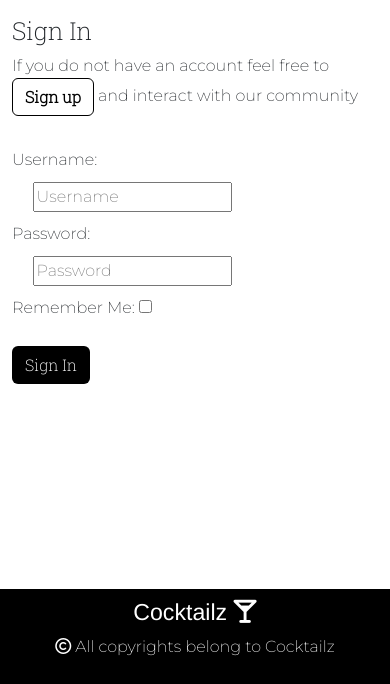
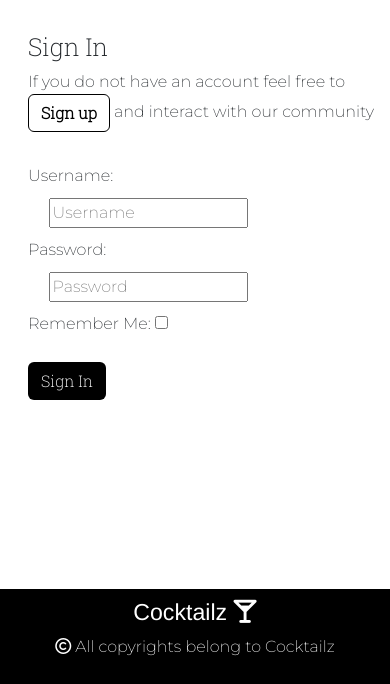
Before and after one commit to antoniog675/PP4-Full-Stack_ToolKit, a Django app: page /accounts/login/ in a window 390 px wide. Shown: the part 67-751 px from the top of the page. Run offline with Django 3.2, Linux system fonts and the light colour scheme; some libraries are stand-ins or nearby versions; some web fonts are replaced.

Commit message:
sorted small bug on phone screens

```diff
--- a/templates/account/login.html
+++ b/templates/account/login.html
@@ -6,7 +6,7 @@
 {% block head_title %}{% trans "Sign In" %}{% endblock %}
 
 {% block content %}
-<div class="container">
+<div class="container" style="margin: 1em;">
   <div class="row">
     <div class="col-md-8 mt-3 offset-md-2">
       <h2>{% trans "Sign In" %}</h2>
```
Also changed, not shown: README.md.
